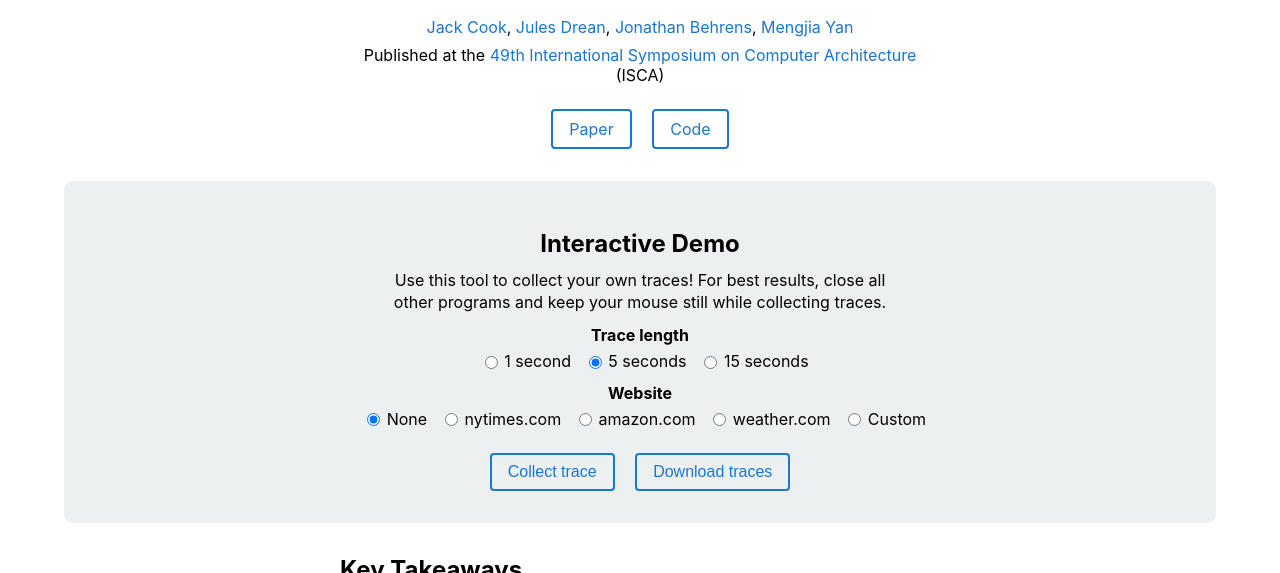
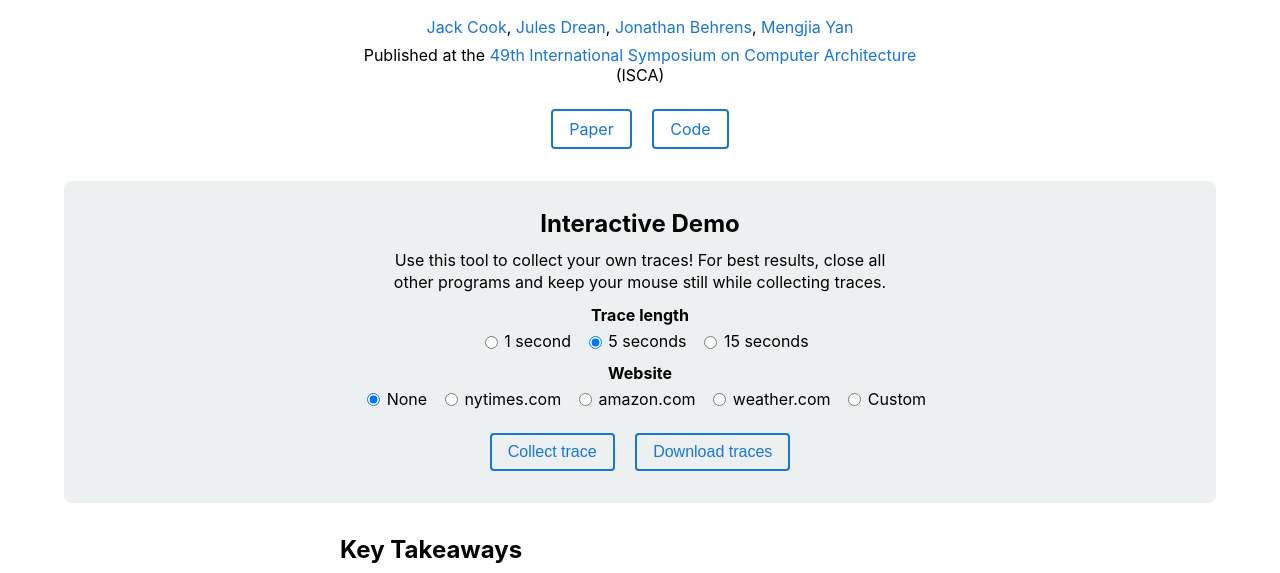
Before and after one commit to jackcook/bigger-fish, a plain HTML site: page index.html in a window 1280 px wide. Shown: the part 149-722 px from the top of the page. Drawn offline with Linux system fonts and the light colour scheme.

Commit message:
Fix spacing

```diff
--- a/style.css
+++ b/style.css
@@ -71,7 +71,7 @@ img {
   border-radius: 8px;
   box-sizing: border-box;
   margin: 2em 0;
-  padding: 24px 48px;
+  padding: 4px 48px 24px;
   text-align: center;
 }
 
```
